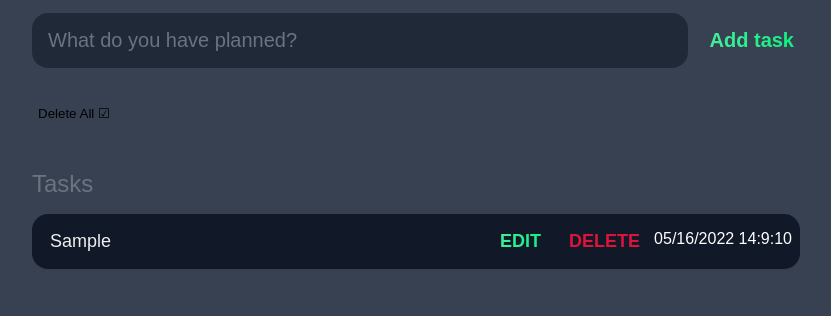
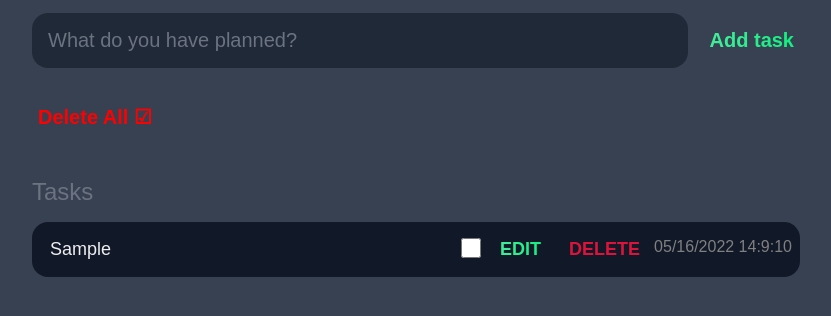
Before and after one commit to kuldeepvyass/ToDolist, a plain HTML site: page index.html in a window 1280 px wide. Both pictures are taken after typing "Sample" into the empty fields and a click on the input "Add task". Shown: the part 80-396 px from the top of the page, without its empty margins (224-1055 px from the left). Drawn offline with Linux system fonts and the light colour scheme.

Commit message:
Update main.css

```diff
--- a/main.css
+++ b/main.css
@@ -71,7 +71,16 @@ input, button {
 	cursor: pointer;
 	transition: 0.4s;
 }
-
+#selected-task-delete {
+	color: var(--dg);
+	font-size: 1.25rem;
+	font-weight: 700;
+	background-color: red;
+	-webkit-background-clip: text;
+	-webkit-text-fill-color: transparent;
+	cursor: pointer;
+	transition: 0.4s;
+}
 #new-task-submit:hover {
 	opacity: 0.8;
 }
@@ -100,7 +109,7 @@ main {
 
 #tasks .task {
 	display: flex;
-	 justify-content: space-between;
+	justify-content: space-between;
 	background-color: var(--darkest);
 	padding: 1rem;
 	border-radius: 1rem;
@@ -151,6 +160,28 @@ main {
 	-webkit-text-fill-color: transparent;
 }
 
+.task .actions .task_date {
+	background-color: gray;
+	-webkit-background-clip: text;
+	-webkit-text-fill-color: transparent;
+}
+
 .task .actions .delete {
 	color: crimson;
 }
+.task .actions .checkbox {
+
+
+	 height: 20px;
+	width: 30px;
+	margin-top: 0px;
+
+
+
+}
+input[type=checkbox]
+{
+-webkit-appearance:checkbox;
+
+
+}
```
